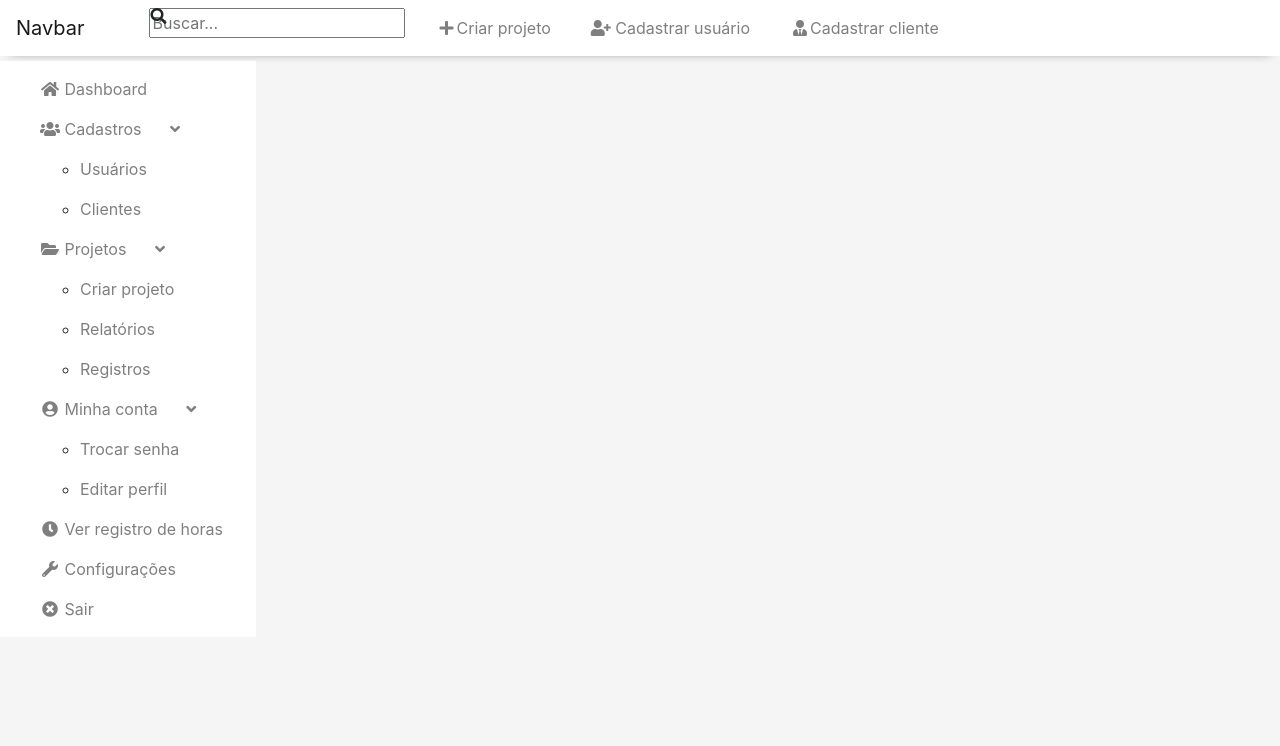
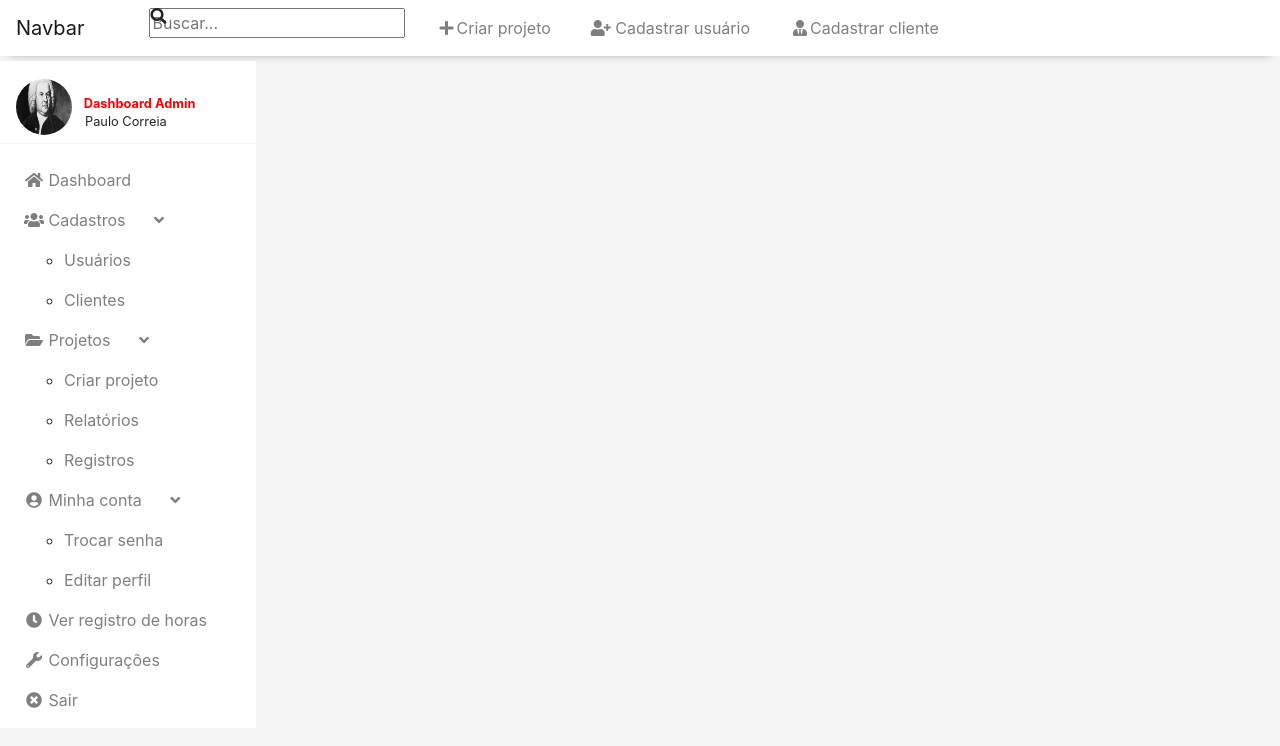
Before and after one commit to lrsonnewend/Desafio-GSW, a plain HTML site: page views/adminDash.html in a window 1280 px wide. Drawn offline with nearby package versions, Linux system fonts and the light colour scheme.

Commit message:
adjusts in sidebar (picture bach)

```diff
--- a/css/sidebar.css
+++ b/css/sidebar.css
@@ -10,21 +10,42 @@
     padding-top: 20px;
 }
 
+.sidenav2 {
+  height: 100%;
+  width: 20%;
+  position: fixed;
+  z-index: 1;
+  top: -4px;
+  left: 0;
+  background-color: white;
+  overflow-x: hidden;
+  padding-top: 20px;
+}
 
-/* .page-wrapper .sidebar-wrapper,
-.sidebar-wrapper .sidebar-brand > a,
-.sidebar-wrapper .sidebar-dropdown > a:after,
-.sidebar-wrapper .sidebar-menu .sidebar-dropdown .sidebar-submefore,
-.sidebar-wrapper,
-.page-wrapper .page-content,
-.sidebar-wrapper .sidebar-search input.search-menu,
-.sidebar-wrapper .sidebar-search .input-group-text,
-.sidebar-wrapper .sidebar-menu ,
-#show-sidebar,
-#close-sidebar {
-  -webkit-transition: all 0.3s ease;
-  -moz-transition: all 0.3s ease;
-  -ms-transition: all 0.3s ease;
-  -o-transition: all 0.3s ease;
-  transition: all 0.3s ease;
-} */
+.ajustpic{
+  width: 56px;
+  height: 56px;
+  margin-top: 10px;
+}
+
+.paragraph{
+  color: red;
+  margin-top: 3px;
+  margin-left: -33px;
+
+}
+
+.paragraph2{
+  margin-top: -27px;
+  margin-left: 69px;
+}
+
+lineDiv{
+  border:none;
+    height: 20px;
+    width: 100%;
+    height: 50px;
+    margin-top: 0;
+    box-shadow: 0 6px 11px -10px rgb(99, 95, 95);
+    margin: -50px auto 10px;
+}
--- a/views/adminDash.html
+++ b/views/adminDash.html
@@ -96,7 +96,13 @@
     <!--Sidebar-->
 
     <div class="navbar navbar-light sidenav">
-        <ul class="navbar-nav mr-auto ml-4">
+        <img src="../imagens/userBach.jpg" class="rounded-circle ajustpic">
+            <small class="paragraph"><b>Dashboard Admin</b></small>
+            <br>
+            <small class="paragraph2">Paulo Correia</small>
+    </div>
+    <div class="navbar navbar-light sidenav2">
+        <ul class="navbar-nav mr-auto ml-2 mt-2">
             <li class="nav-item">
                 <a class="nav-link" href="#">
                     <i class="fas fa-fw fa-home"></i> Dashboard
```
Also changed, not shown: imagens/laptop.jpg (deleted), imagens/userBach.jpg (added), 2 other files.
